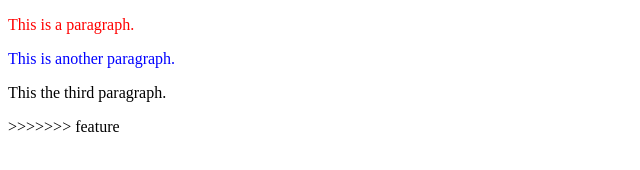
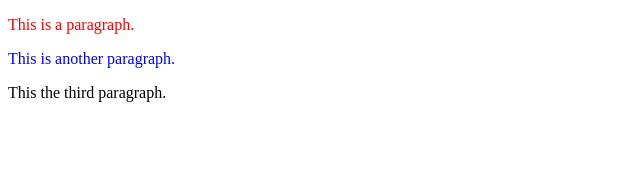
Before and after one commit to HellSha/SAP-Cloud-Platform, a plain HTML site: page index.html in a window 1280 px wide. Shown: the whole page, without its empty margins (0-640 px from the left). Drawn offline with Linux system fonts and the light colour scheme.

Commit message:
The third commit to Feature branch.

```diff
--- a/index.html
+++ b/index.html
@@ -8,6 +8,5 @@
 <p style="color: red;">This is a paragraph.</p>
 <p style="color: blue;">This is another paragraph.</p>
 <p>This the third paragraph.</p>
->>>>>>> feature
 </body>
 </html>
```
